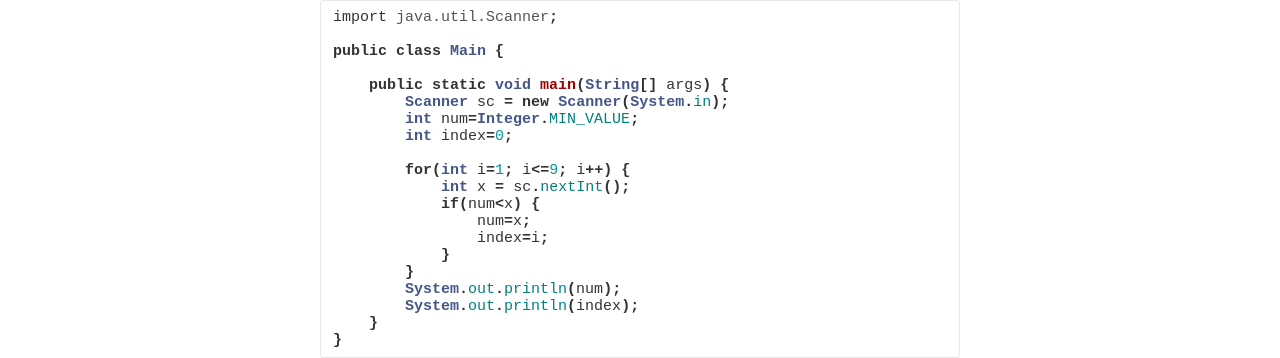
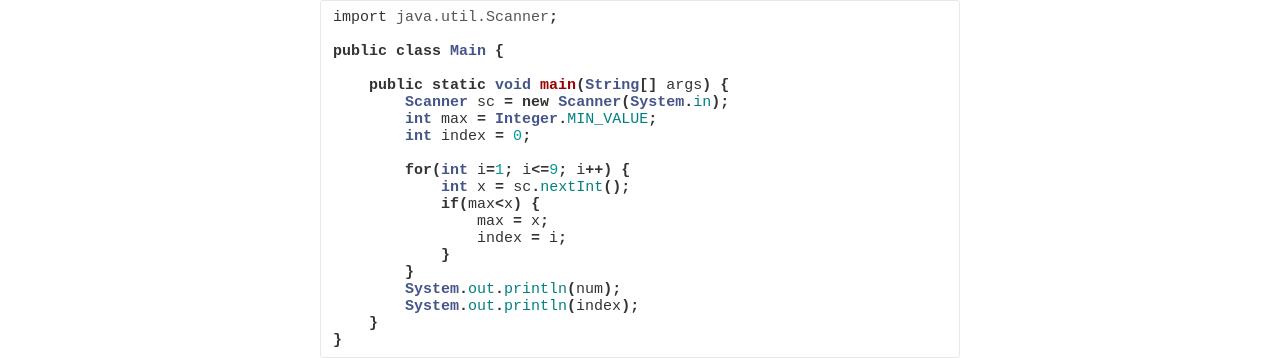
Before and after one commit to pss407/pss407.github.io, a Jekyll site: the page built from _posts/2020-02-06-백준#2562.md, in a window 1280 px wide and 900 px high, scrolled down 2097 px. Shown: the part 149-507 px from the top of the window. Built offline with Jekyll 4.4.1, drawn with Linux system fonts in a browser that asks for light colours; nearby versions of some CDN libraries; some web fonts are replaced.

Commit message:
Update 2020-02-06-백준#2562.md

```diff
--- a/_posts/2020-02-06-백준#2562.md
+++ b/_posts/2020-02-06-백준#2562.md
@@ -62,14 +62,14 @@ public class Main {
 
     public static void main(String[] args) {
         Scanner sc = new Scanner(System.in);
-        int num=Integer.MIN_VALUE;
-        int index=0;
+        int max = Integer.MIN_VALUE;
+        int index = 0;
 
         for(int i=1; i<=9; i++) {
             int x = sc.nextInt();
-            if(num<x) {
-                num=x;
-                index=i;
+            if(max<x) {
+                max = x;
+                index = i;
             }
         }
         System.out.println(num);
```
